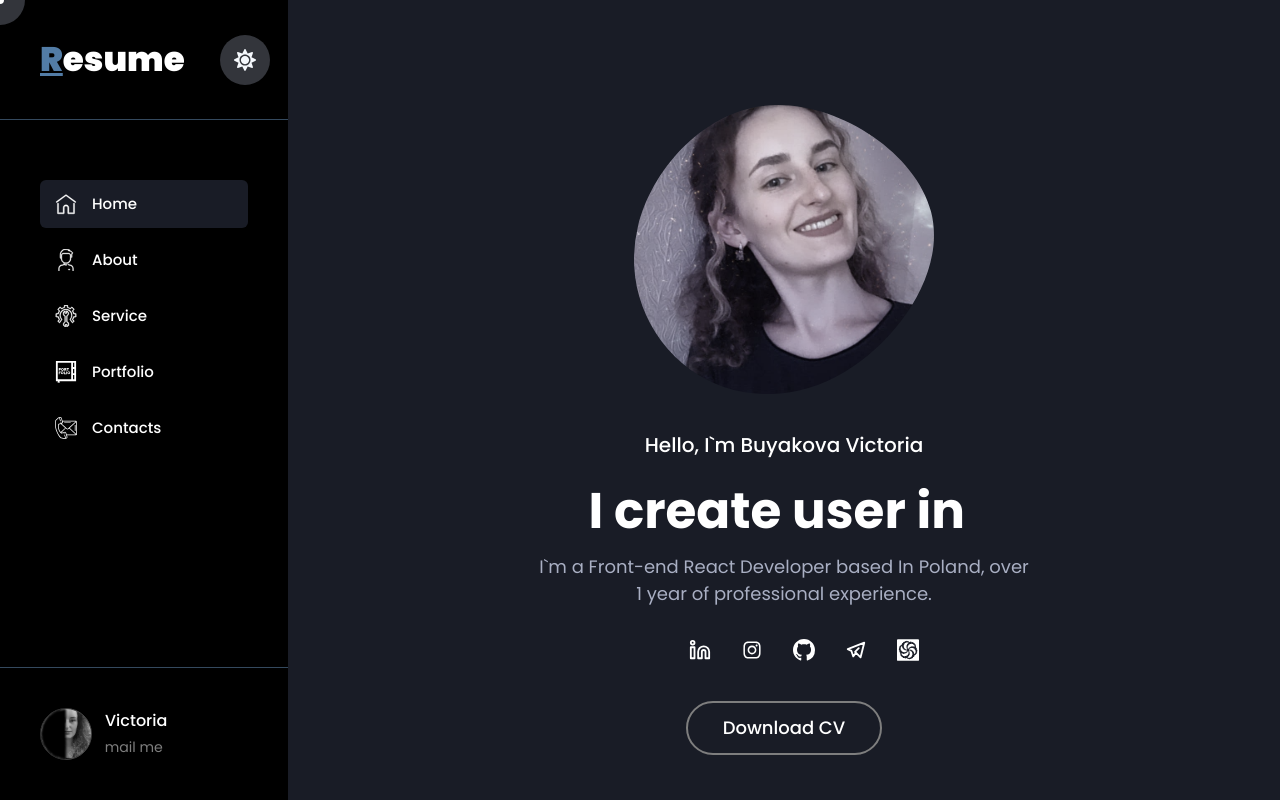
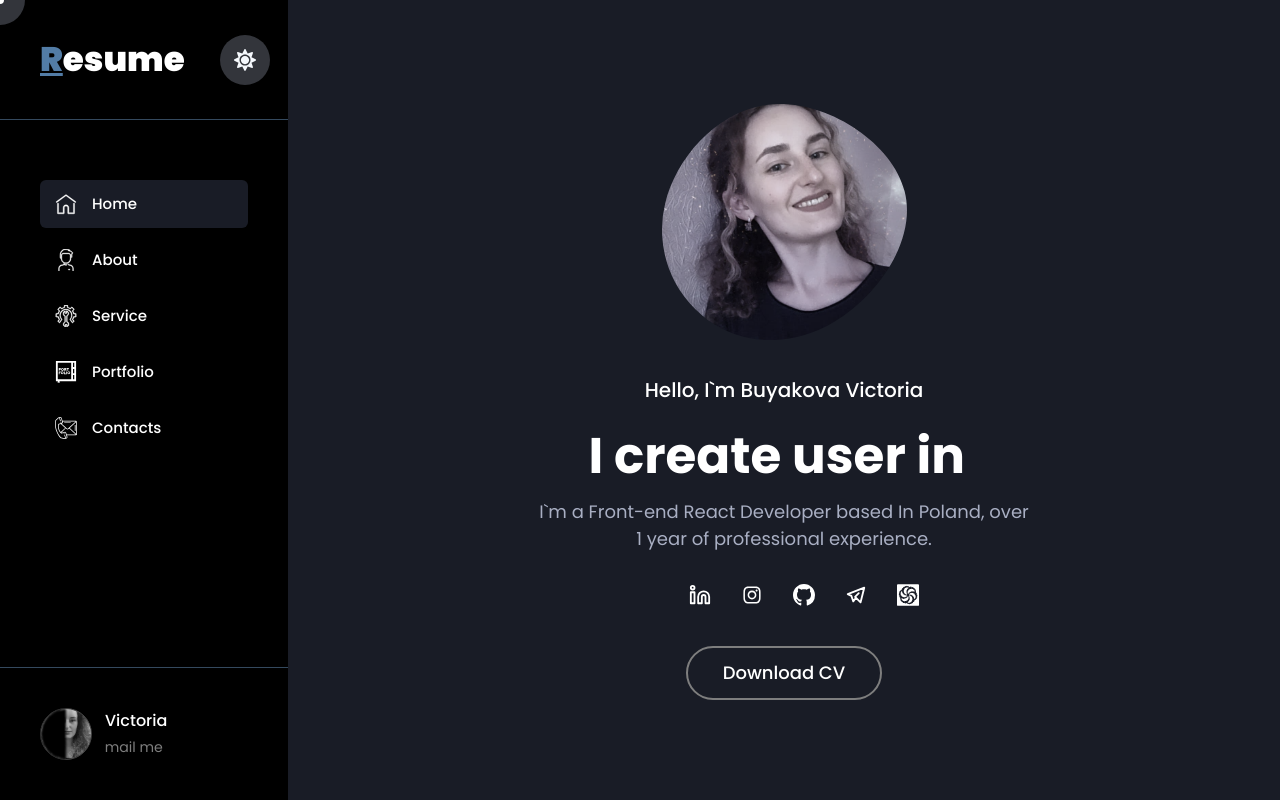
Before and after one commit to Feralwater/cv, a React (Create React App) app: page / in a window 1280 px wide. Shown: the top 800 px of the page. Built offline with nearby package versions, Linux system fonts and the light colour scheme.

Commit message:
change home image styles

```diff
--- a/src/Pages/Home/styles.ts
+++ b/src/Pages/Home/styles.ts
@@ -20,8 +20,8 @@ export const HomeWrapper = styled.div`
 `;
 
 export const HomeImageWrapper = styled.div`
-  width: 300px;
-  height: 300px;
+  width: 245px;
+  height: 245px;
 `;
 
 export const HomeImage = styled.img`
```
